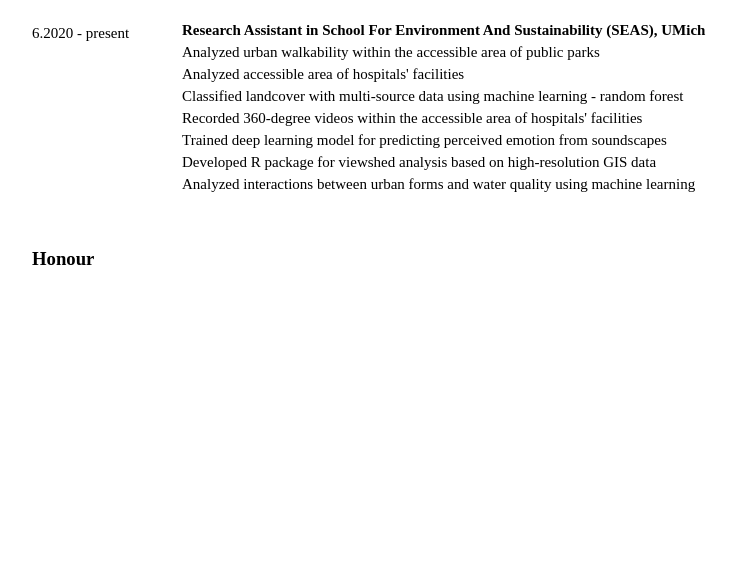
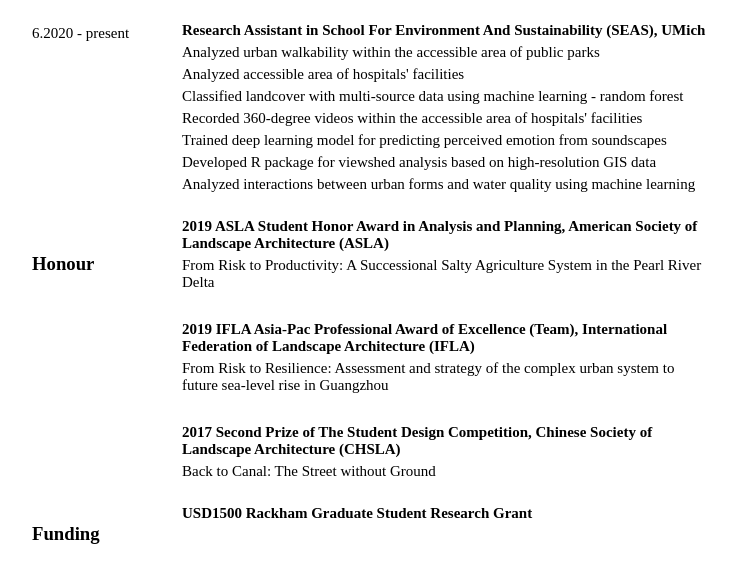
Before and after one commit to billbillbilly/billbillbilly.github.io, a plain HTML site: page index.html in a window 1280 px wide. Shown: the part 3848-4430 px from the top of the page, without its empty margins (64-800 px from the left). Drawn offline with Linux system fonts and the light colour scheme.

Commit message:
- resume

```diff
--- a/index.html
+++ b/index.html
@@ -142,9 +142,10 @@
         <h3 style="font-family: Avenir; position:relative; top: 350px; left:70px;";>Experience</h3>
         <h3 style="font-family: Avenir; position:relative; top: 420px; left:70px;";>Research</h3>
         <h3 style="font-family: Avenir; position:relative; top: 400px; left:70px;";>Experience</h3>
-        <h3 style="font-family: Avenir; position:relative; top: 810px; left:70px;";>Honour</h3>
+        <h3 style="font-family: Avenir; position:relative; top: 815px; left:70px;";>Honour</h3>
+        <h3 style="font-family: Avenir; position:relative; top: 1045px; left:70px;";>Funding</h3>
       </div>
-      <div class="resume_grid" style="position: relative; bottom: 140px;">
+      <div class="resume_grid" style="position: relative; bottom: 180px;">
         <div class="grid_item">
           <div class="education_time">
             <h3 style="font-family: Avenir; font-size:15px; font-weight:lighter; position: relative; bottom: 90px;">9.2014 - 6.2018</h3>
@@ -186,6 +187,16 @@
             <h3 style="font-family: Avenir; font-size:15px; font-weight:lighter; position: relative; bottom: 190px;left:150px;">Developed R package for viewshed analysis based on high-resolution GIS data</h3>
             <h3 style="font-family: Avenir; font-size:15px; font-weight:lighter; position: relative; bottom: 200px;left:150px;">Analyzed interactions between urban forms and water quality using machine learning</h3>
 
+            <h3 style="font-family: Avenir; font-size:15px; position: relative; bottom: 190px;left:150px;">2019 ASLA Student Honor Award in Analysis and Planning, American Society of Landscape Architecture (ASLA)</h3>
+            <h3 style="font-family: Avenir; font-size:15px; font-weight:lighter; position: relative; bottom: 200px;left:150px;">From Risk to Productivity: A Successional Salty Agriculture System in the Pearl River Delta</h3>
+
+            <h3 style="font-family: Avenir; font-size:15px; position: relative; bottom: 185px;left:150px;">2019 IFLA Asia-Pac Professional Award of Excellence (Team), International Federation of Landscape Architecture (IFLA)</h3>
+            <h3 style="font-family: Avenir; font-size:15px; font-weight:lighter; position: relative; bottom: 195px;left:150px;">From Risk to Resilience: Assessment and strategy of the complex urban system to future sea-level rise in Guangzhou</h3>
+
+            <h3 style="font-family: Avenir; font-size:15px; position: relative; bottom: 180px;left:150px;">2017 Second Prize of The Student Design Competition, Chinese Society of Landscape Architecture (CHSLA)</h3>
+            <h3 style="font-family: Avenir; font-size:15px; font-weight:lighter; position: relative; bottom: 190px;left:150px;">Back to Canal: The Street without Ground</h3>
+
+            <h3 style="font-family: Avenir; font-size:15px; position: relative; bottom: 180px;left:150px;">USD1500 Rackham Graduate Student Research Grant</h3>
           </div>
         </div>
       </div>
```
